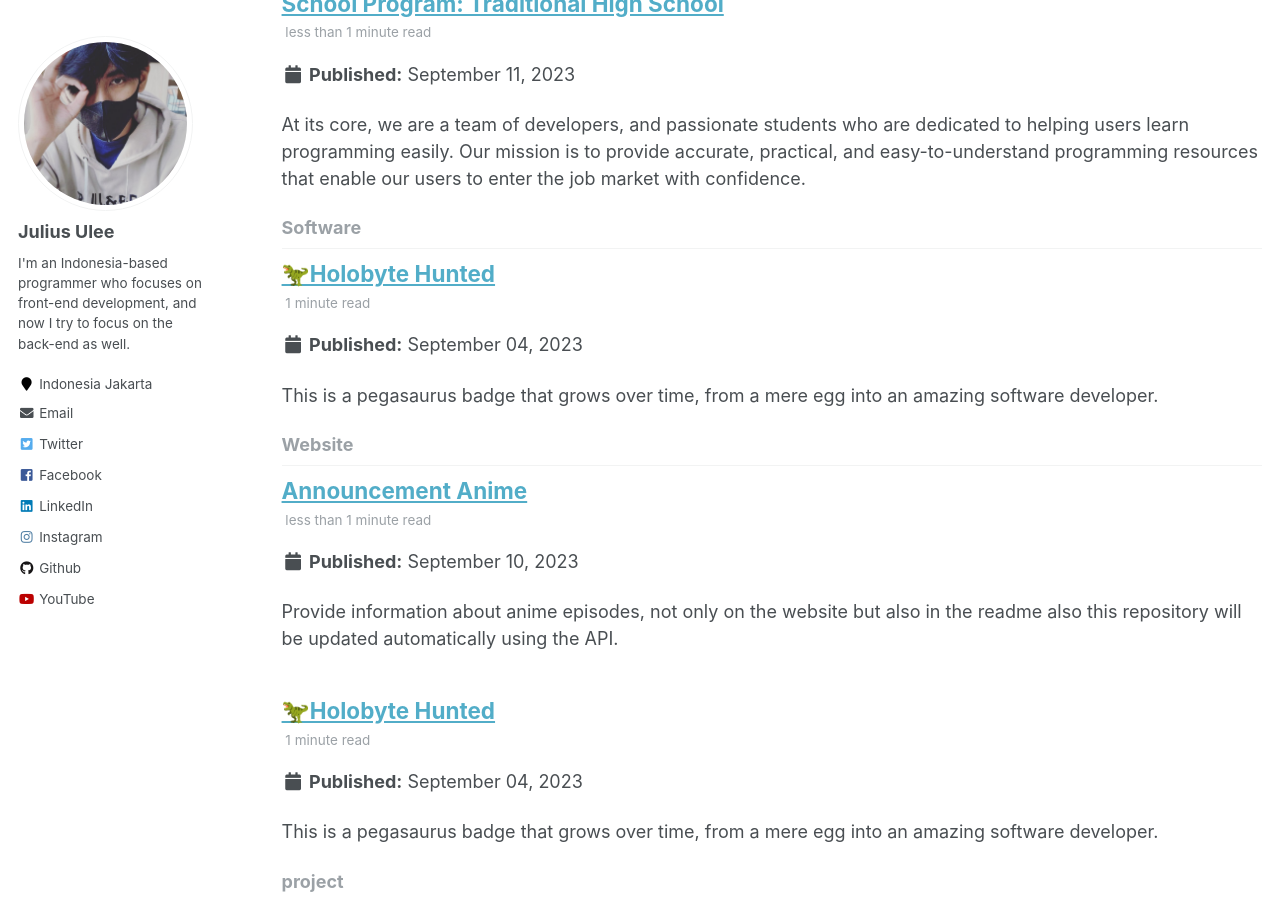
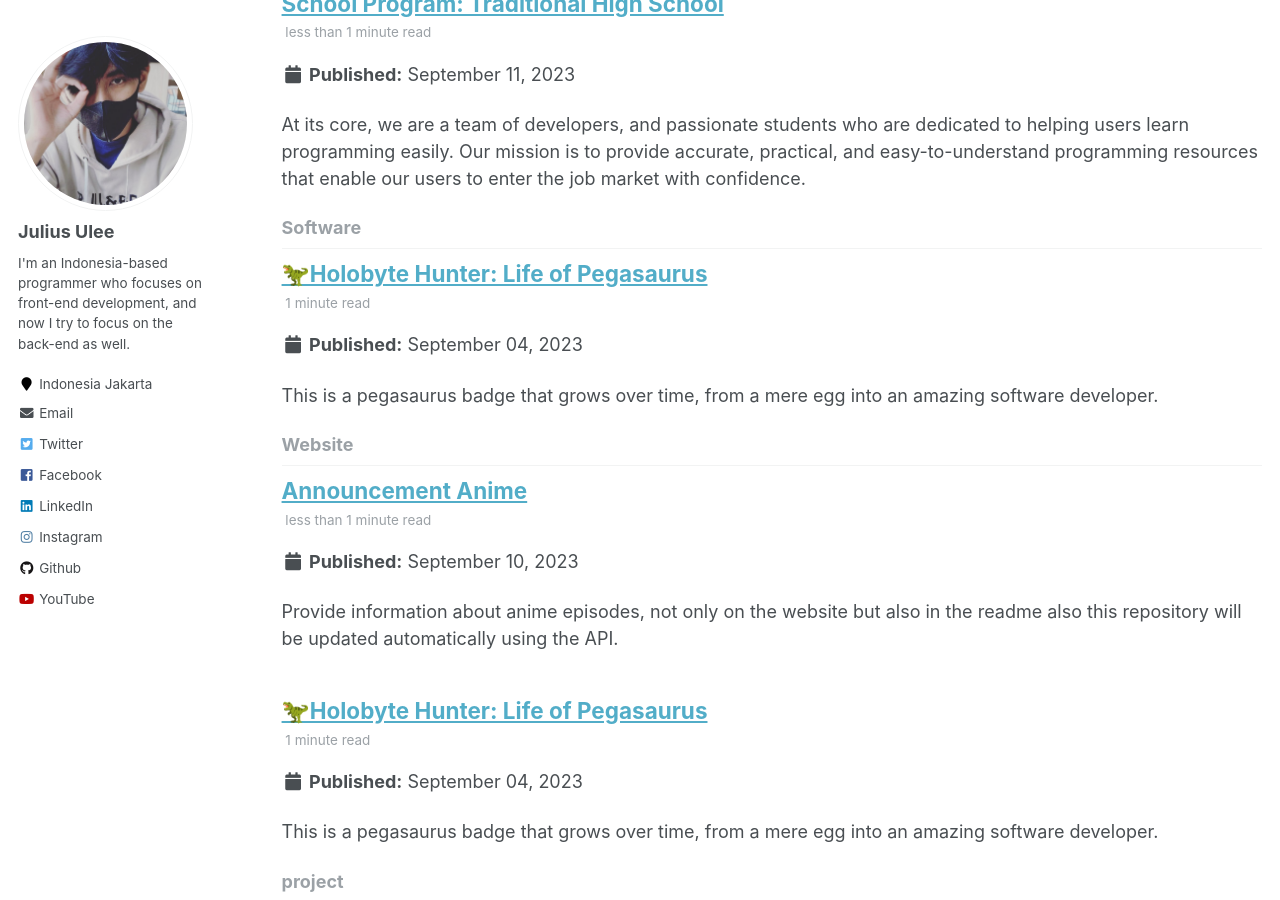
Before and after one commit to Julius-Ulee/julius-ulee.github.io, a Jekyll site: the page built from _pages/tag-archieve.html, in a window 1280 px wide and 900 px high, scrolled down 932 px. Built offline with Jekyll 4.4.1, drawn with Linux system fonts in a browser that asks for light colours.

Commit message:
Update 2023-09-04-holobyte.md

```diff
--- a/_posts/2023-09-04-holobyte.md
+++ b/_posts/2023-09-04-holobyte.md
@@ -1,5 +1,5 @@
 ---
-title: '🦖Holobyte Hunted'
+title: '🦖Holobyte Hunter: Life of Pegasaurus'
 date: 2023-09-04
 permalink: /posts/holobyte/
 tags:
```
